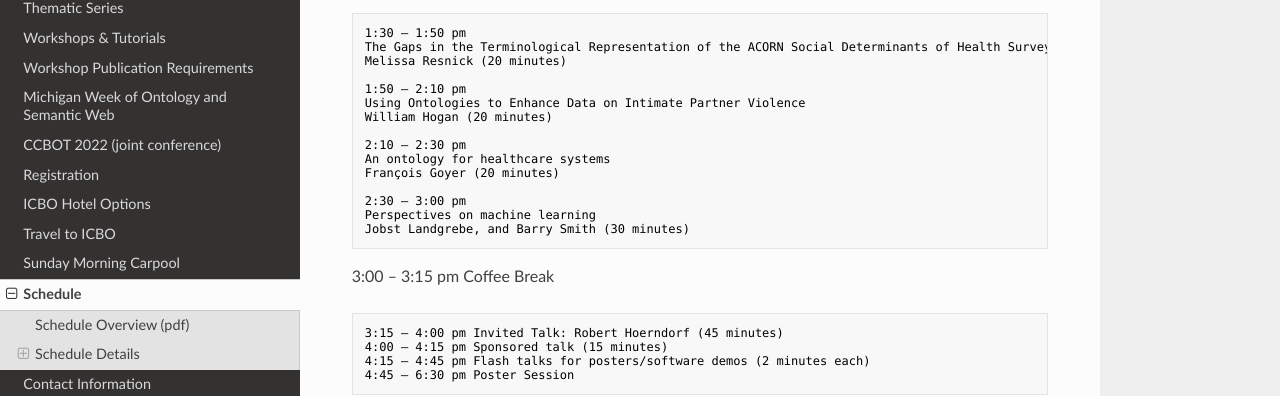
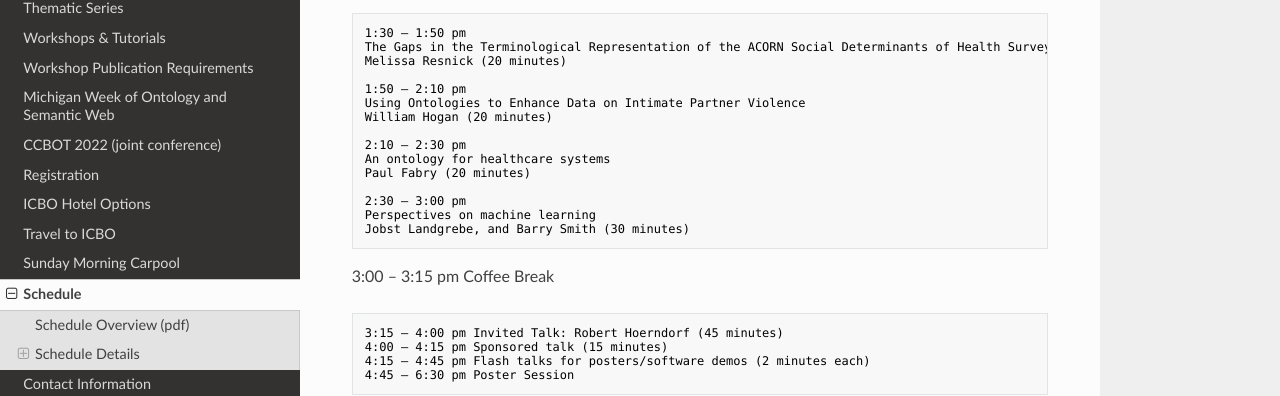
Before and after one commit to johnbeve/BFO-Organization, an MkDocs documentation site: the page built from docs/icbo-schedule.md, in a window 1280 px wide and 900 px high, scrolled down 2350 px. Shown: the part 234-630 px from the top of the window. Built offline with MkDocs 1.6.1, drawn with Linux system fonts in a browser that asks for light colours; nearby versions of some CDN libraries.

Commit message:
Update icbo-schedule.md

```diff
--- a/docs/icbo-schedule.md
+++ b/docs/icbo-schedule.md
@@ -103,7 +103,7 @@
 
 2:10 – 2:30 pm
 An ontology for healthcare systems
-François Goyer (20 minutes)
+Paul Fabry (20 minutes)
 
 2:30 – 3:00 pm
 Perspectives on machine learning
```
